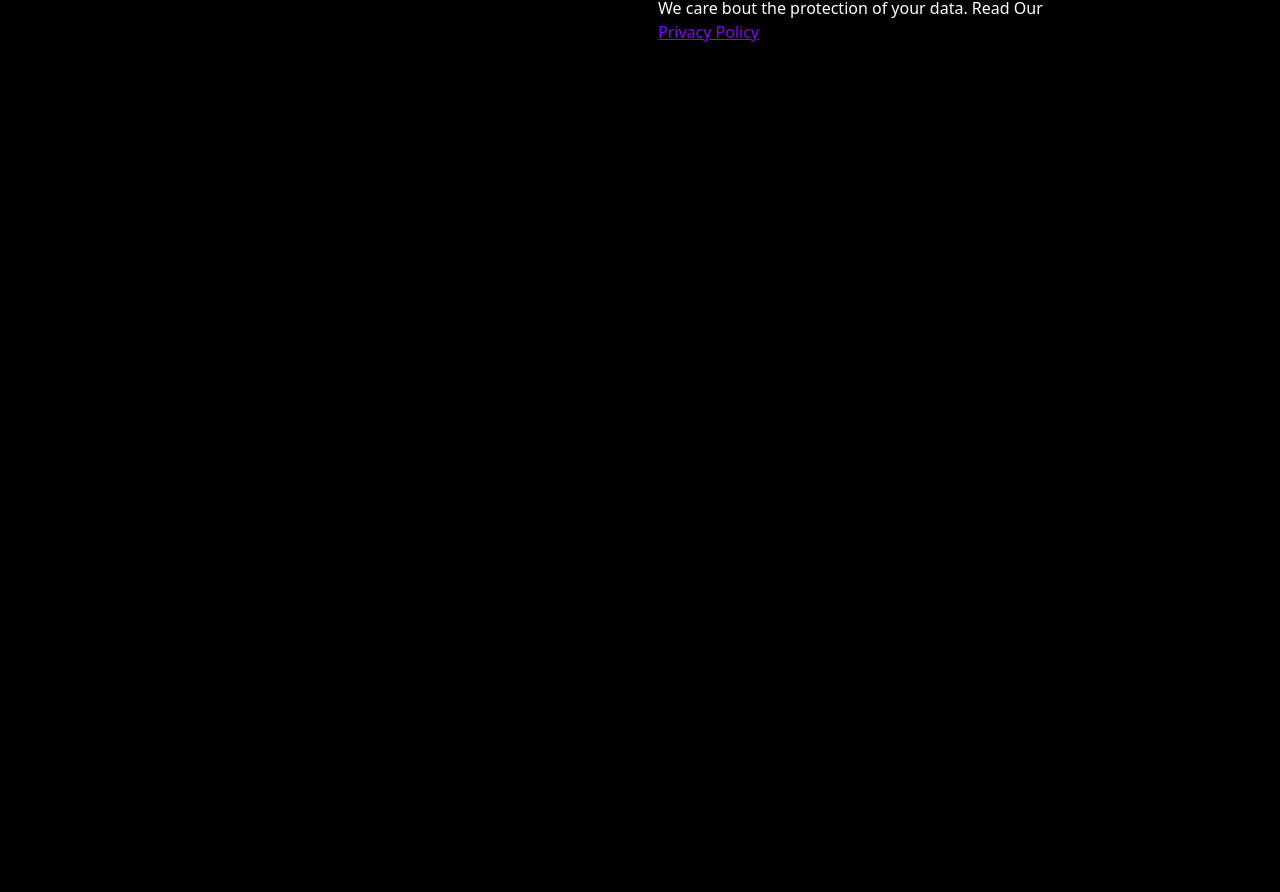
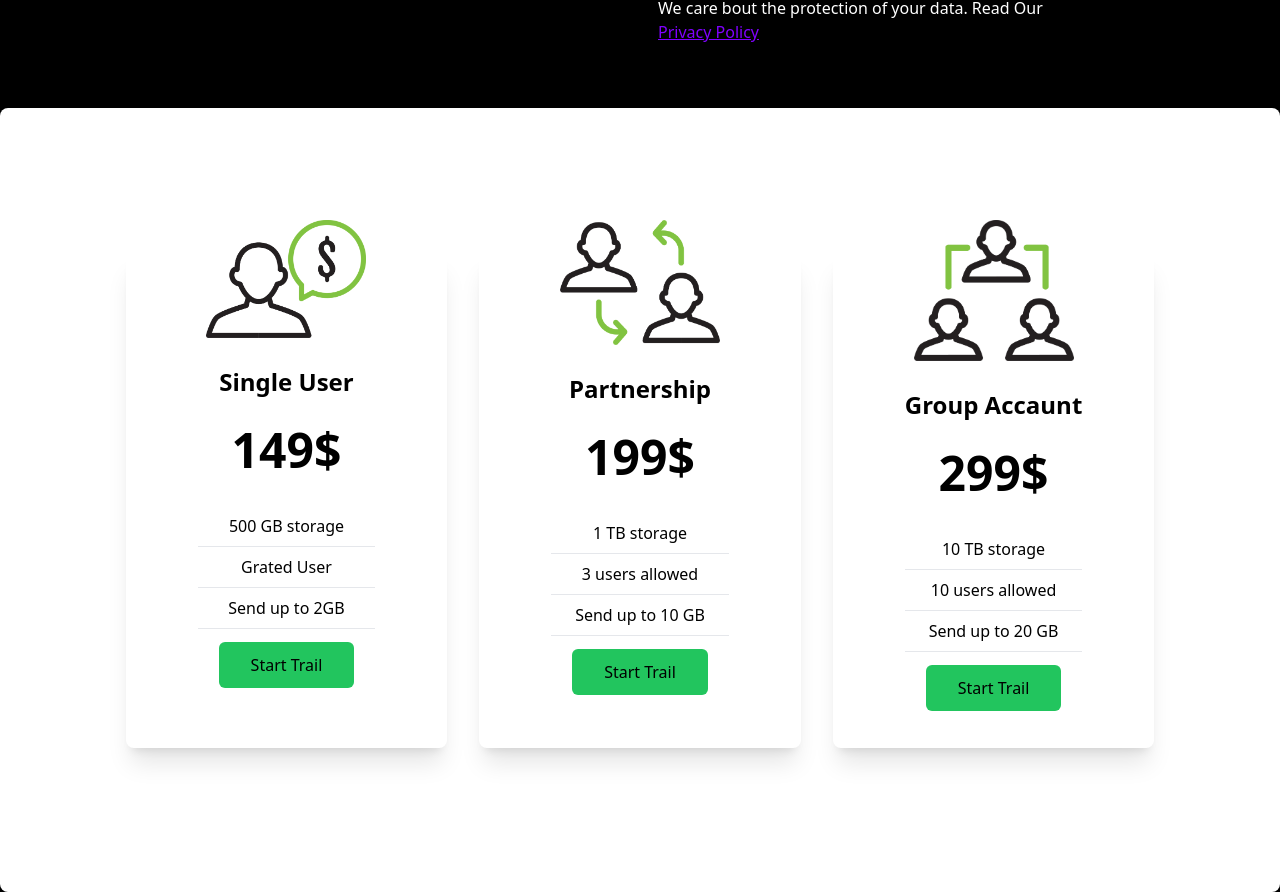
Before and after one commit to mukhammedaliametov/tailwind-web, a React (Vite) app: page / in a window 1280 px wide. Shown: the part 1513-2405 px from the top of the page. Before the commit the page ends 1621 px from the top, so only its background shows below. Built offline with nearby package versions, Linux system fonts and the light colour scheme.

Commit message:
create cards page!

```diff
--- a/src/App.jsx
+++ b/src/App.jsx
@@ -5,6 +5,7 @@ import Hero from './Pages/Hero';
 import Analytics from './Pages/Analytics';
 import { BrowserRouter } from 'react-router-dom';
 import NewsLetter from './Pages/NewsLetter';
+import Cards from './Pages/Cards';
 
 const App = () => {
   return (
@@ -13,6 +14,7 @@ const App = () => {
       <Hero />
       <Analytics />
       <NewsLetter />
+      <Cards />
     </BrowserRouter>
   );
 };
--- a/src/Pages/About.jsx
+++ /dev/null
@@ -1,11 +0,0 @@
-import React from 'react';
-
-const About = () => {
-  return (
-    <div>
-      This is a About Us page!
-    </div>
-  );
-};
-
-export default About;
--- /dev/null
+++ b/src/Pages/Cards.jsx
@@ -0,0 +1,61 @@
+import React from "react";
+import Single from "../assets/single.png";
+import Double from "../assets/double.png";
+import Tripe from "../assets/triple.png";
+import Button from "../Layouts/Button";
+
+const Cards = () => {
+  const CardItems = [
+    {
+      img: Single,
+      title: "Single User",
+      money: "149$",
+      firstText: "500 GB storage",
+      secondText: "Grated User",
+      thirdText: "Send up to 2GB",
+    },
+    {
+      img: Double,
+      title: "Partnership",
+      money: "199$",
+      firstText: "1 TB storage",
+      secondText: "3 users allowed",
+      thirdText: "Send up to 10 GB",
+    },
+    {
+      img: Tripe,
+      title: "Group Accaunt",
+      money: "299$",
+      firstText: "10 TB storage",
+      secondText: "10 users allowed",
+      thirdText: "Send up to 20 GB",
+    },
+  ];
+  return (
+    <div className="w-full py-[8rem] rounded-lg px-5 bg-white text-black flex justify-center">
+      <div className="max-w-[1280px] mx-auto grid gap-8 grid-cols-1 md:grid-cols-2 lg:grid-cols-3">
+        {CardItems.map((card) => (
+          <div className="w-full shadow-xl px-[72px] pb-12 text-center shadow-flex flex-col p-4 my-4 rounded-lg hover:scale-105 duration-500">
+            <img
+              src={card.img}
+              alt=""
+              className="w-40 bg-white mt-[-3rem] mx-auto"
+            />
+            <h2 className="text-2xl font-bold py-7">{card.title}</h2>
+            <p className="font-bold text-5xl mb-3">{card.money}</p>
+            <div className="font-medium mb-6">
+              <p className="py-2 border-b-[1px] text-1xl mt-8">
+                {card.firstText}
+              </p>
+              <p className="py-2 border-b-[1px] text-1xl">{card.secondText}</p>
+              <p className="py-2 border-b-[1px] text-1xl">{card.thirdText}</p>
+            </div>
+            <Button title="Start Trail" link="/" />
+          </div>
+        ))}
+      </div>
+    </div>
+  );
+};
+
+export default Cards;
```
